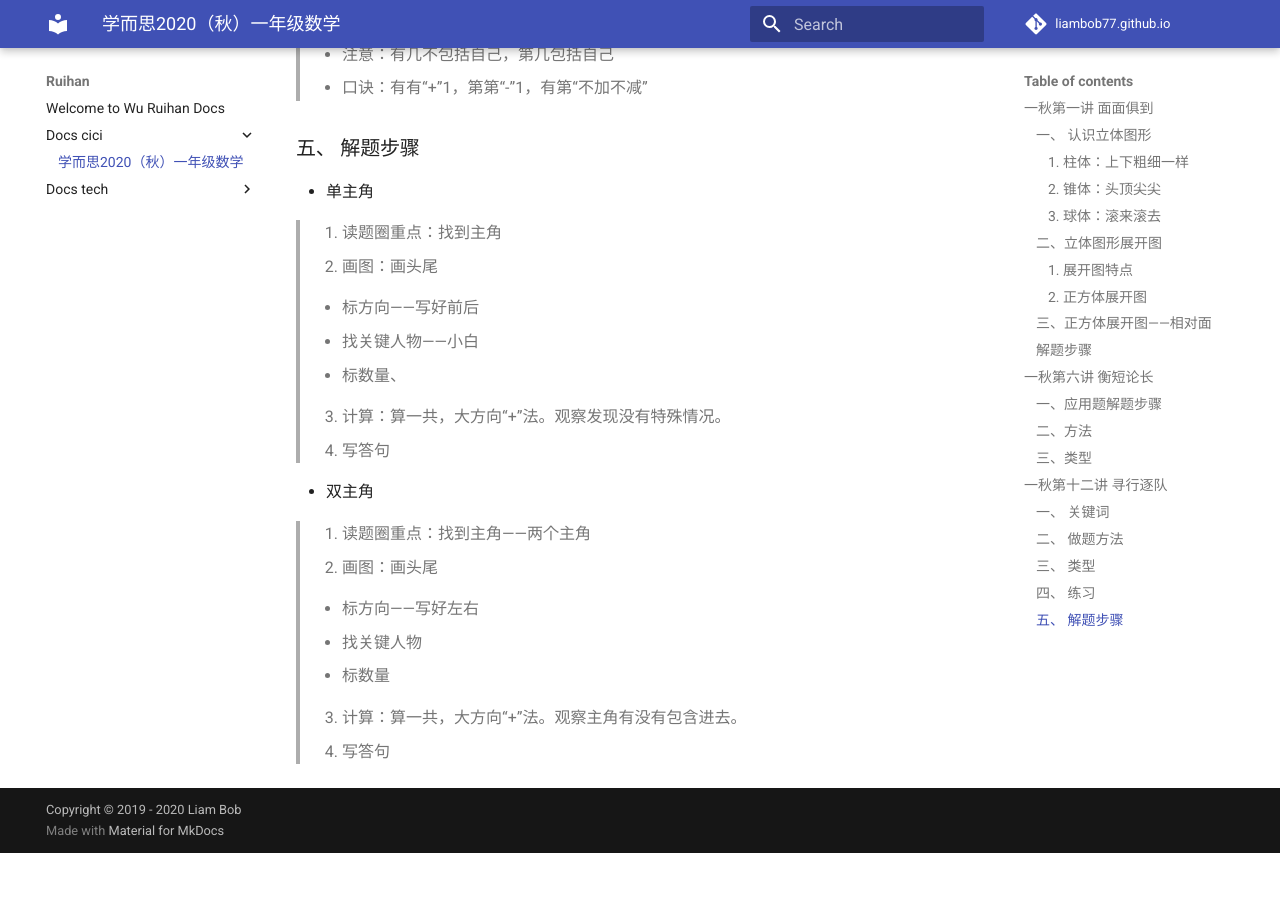
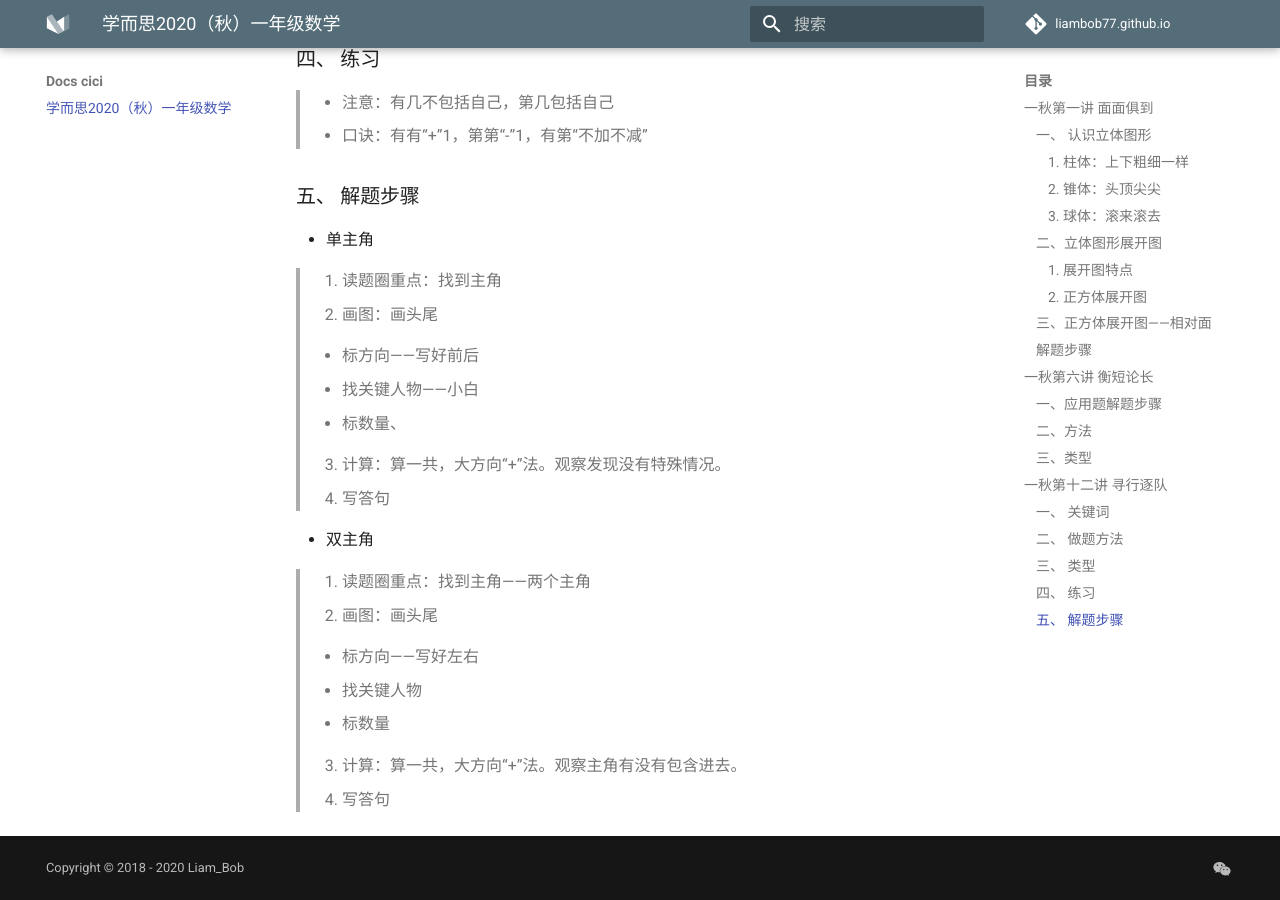
Before and after one commit to liambob77/ruihan.tech, an MkDocs documentation site: the page built from docs/docs_cici/xessx01.md, in a window 1280 px wide and 900 px high, scrolled down 2680 px. Built offline with MkDocs 1.6.1 and Material for MkDocs 9.7.7, drawn with Linux system fonts in a browser that asks for light colours; comment, search, counter and statistics services are not loaded; before the commit the page ends 3533 px from its top, so only the background shows below that.

Commit message:
Update mkdocs.yml

```diff
--- a/mkdocs.yml
+++ b/mkdocs.yml
@@ -1,24 +1,42 @@
 site_name: Ruihan
 theme:
     name: material
+    language: zh
+    features:
+        - navigation.tabs
+        - search.highlight
+        - search.suggest
+        - header.autohide
+    font:
+        code: Roboto Mono
+    palette:
+        accent: deep purple
+        primary: blue grey
+
     highlightjs: true
+    titles_only: 'true'
+    collapse_navigation: 'false'
+    prev_next_buttons_location: 'both'
     hljs_languages:
         - yaml
         - rust
+    icon:
+        logo: logo
 repo_url: https://github.com/liambob77/liambob77.github.io/
 repo_name: liambob77.github.io
-site_author: Wu Ruihan
-# nav:
-# - Introduction: 'index.md'
-# - xueersi: docs_cici/xessx01.md
-# - works: docs_tech/*
-copyright: "Copyright © 2019 - 2020 Liam Bob"
+site_author: Liam_Bob
 markdown_extensions:
     - smarty
     - toc:
         permalink: True
     - sane_lists
-
 plugins:
     - search:
         separator: '[\s\-\.]+'
+extra:
+  generator: false
+  social:
+    - icon: fontawesome/brands/weixin
+      name: Liam_Bob on weixin
+
+copyright: "Copyright &copy; 2018 - 2020 Liam_Bob"
```
